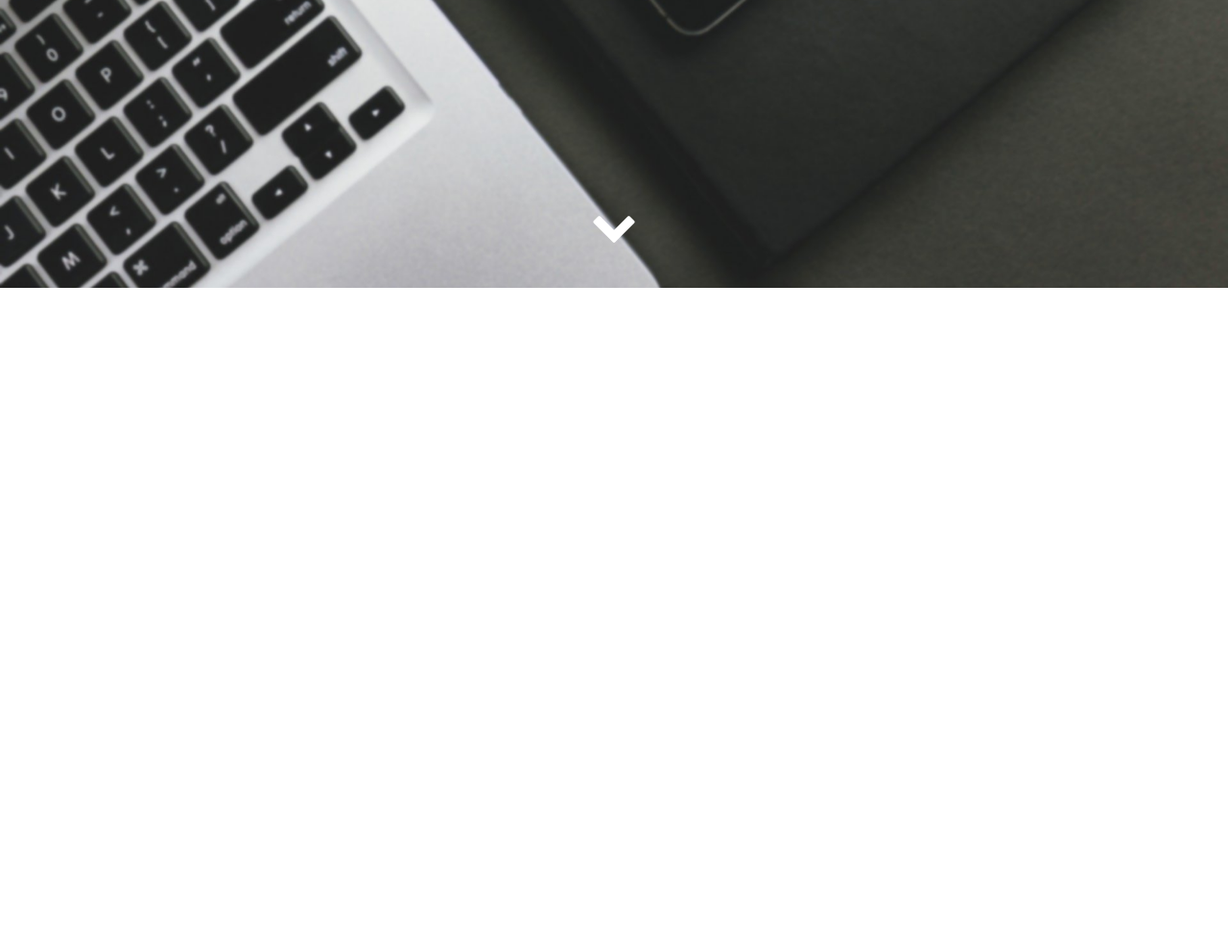
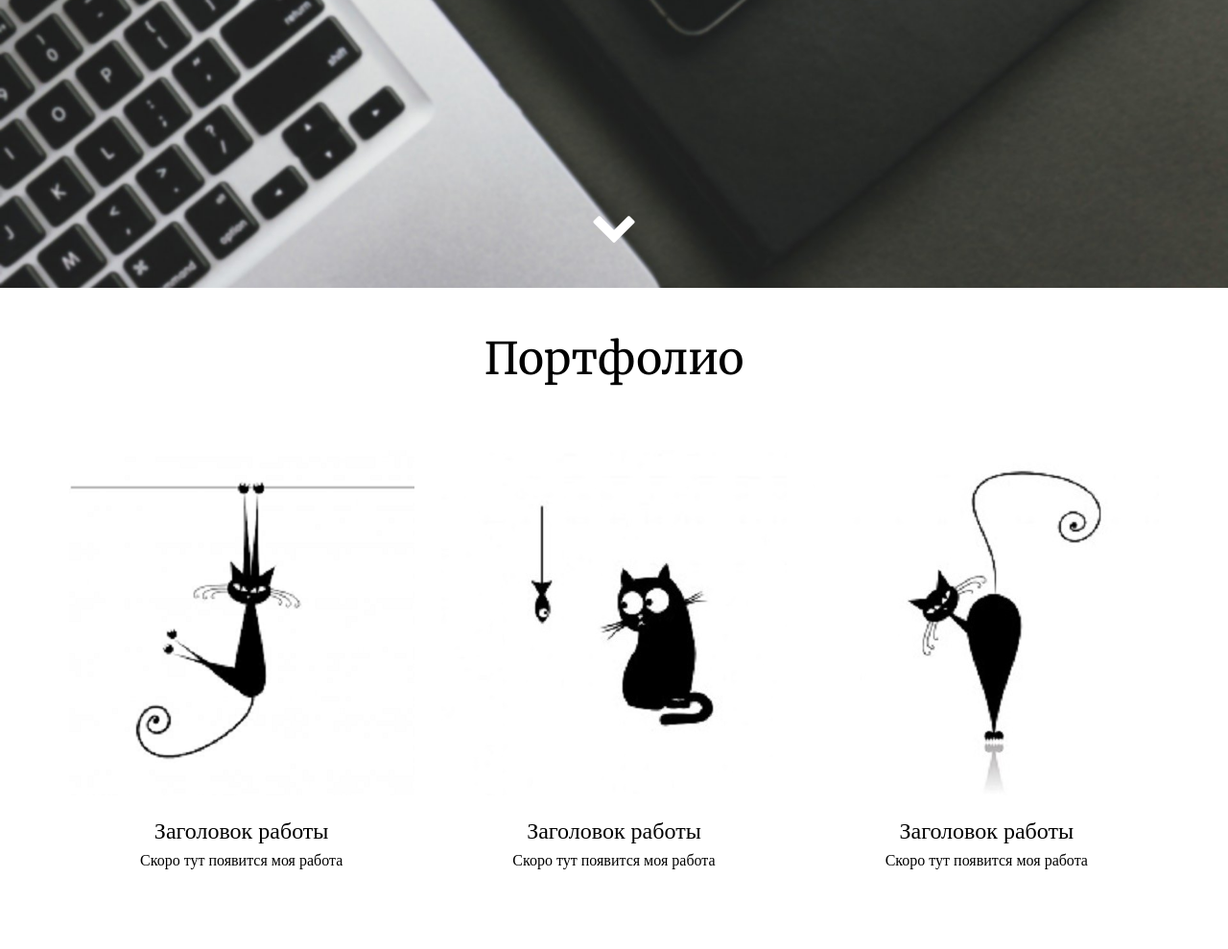
Before and after one commit to Mkost-lab/portfolio, a plain HTML site: page index.html in a window 1280 px wide. Shown: the part 500-1489 px from the top of the page at 96% size. Before the commit the page ends 800 px from the top, so only its background shows below. Drawn offline with nearby package versions, Linux system fonts and the light colour scheme; a web font is replaced by a local one.

Commit message:
Done with portfolio

```diff
--- a/css/main.css
+++ b/css/main.css
@@ -5,6 +5,49 @@ html {
 
 }
 
+img {
+	display: inline-block;
+}
+
+/* ..........................................
+
+	GRID
+
+........................................... */
+
+.container {
+	width: 1140px;
+	margin-left: auto;
+	margin-right: auto;
+}
+
+.row {
+	width: 1140px;
+	display: flex;
+	margin: 0 auto;
+	justify-content: space-around;
+
+}
+
+.col-4 {
+	width: 360px;
+	margin-right: 25px;
+	float: left;
+}
+
+
+.col-4:last-child {
+	margin-right: 0px;
+}
+
+
+
+
+/* ..........................................
+
+	HEADER
+
+........................................... */
 
 .header {
 	background: #fafafa;
@@ -51,3 +94,41 @@ html {
 	left: 50%;
 
 }
+
+/* ..........................................
+
+	PORTFOLIO
+
+........................................... */
+
+.portfolio {
+	padding-top: 40px;
+	padding-bottom: 60px;
+}
+
+.portfolio-item {
+	margin-bottom: 20px;
+}
+
+.title {
+	font-size: 46px;
+	margin-bottom: 60px;
+	font-family: 'Merriweather', serif;
+	text-align: center;
+}
+
+.portfolio-item__img {
+	margin-bottom: 17px;
+}
+
+.portfolio-item__title {
+	font-size: 24px;
+	line-height: normal;
+	margin-bottom: 5px;
+	text-align: center;
+
+}
+
+.portfolio-item__text {
+	text-align: center;
+}
--- a/index.html
+++ b/index.html
@@ -21,7 +21,7 @@
 
 <!-- ..........................................
 
-HEADER
+	HEADER
 
 ........................................... -->
 
@@ -41,11 +41,76 @@ HEADER
 
 <!-- ..........................................
 
-PORTFOLIO
+	PORTFOLIO
 
 ........................................... -->
 
+<div class="portfolio">
+	<div class="container">
 
+		<div class="title">
+			Портфолио
+		</div>
+
+		<div class="row">
+
+			<!-- Работа в портфолио -->
+			<div class="col-4">
+				<div class="portfolio-item">
+					<div class="portfolio-item__img">
+						<a href="./img/portfolio/blankcat.jpg" target="_blank"><img src="./img/portfolio/portfolio-cat_1.jpg"></a>
+					</div>
+					<div class="portfolio-item__title">
+							Заголовок работы
+					</div>
+					<div class="portfolio-item__text">
+							Скоро тут появится моя работа
+					</div>
+				</div>
+			</div>
+			<!-- // Работа в портфолио -->
+
+			<!-- Работа в портфолио -->
+			<div class="col-4">
+				<div class="portfolio-item">
+					<div class="portfolio-item__img">
+						<a href="./img/portfolio/blankcat.jpg" target="_blank"><img src="./img/portfolio/portfolio-cat_2.jpg"></a>
+					</div>
+					<div class="portfolio-item__title">
+							Заголовок работы
+					</div>
+					<div class="portfolio-item__text">
+							Скоро тут появится моя работа
+					</div>
+				</div>
+			</div>
+			<!-- // Работа в портфолио -->
+
+			<!-- Работа в портфолио -->
+			<div class="col-4">
+				<div class="portfolio-item">
+					<div class="portfolio-item__img">
+						<a href="./img/portfolio/blankcat.jpg" target="_blank"><img src="./img/portfolio/portfolio-cat_3.jpg"></a>
+					</div>
+					<div class="portfolio-item__title">
+							Заголовок работы
+					</div>
+					<div class="portfolio-item__text">
+							Скоро тут появится моя работа
+					</div>
+				</div>
+			</div>
+			<!-- // Работа в портфолио -->
+
+		</div>
+
+	</div>
+
+
+
+
+
+</div>
 
 
 
@@ -56,7 +121,7 @@ PORTFOLIO
 
 <!-- ..........................................
 
-FOOTER
+	FOOTER
 
 ........................................... -->
 
```
Also changed, not shown: img/portfolio/blankcat.jpg (added), img/portfolio/portfolio-cat_1.jpg (added), img/portfolio/portfolio-cat_2.jpg (added), img/portfolio/portfolio-cat_3.jpg (added).
